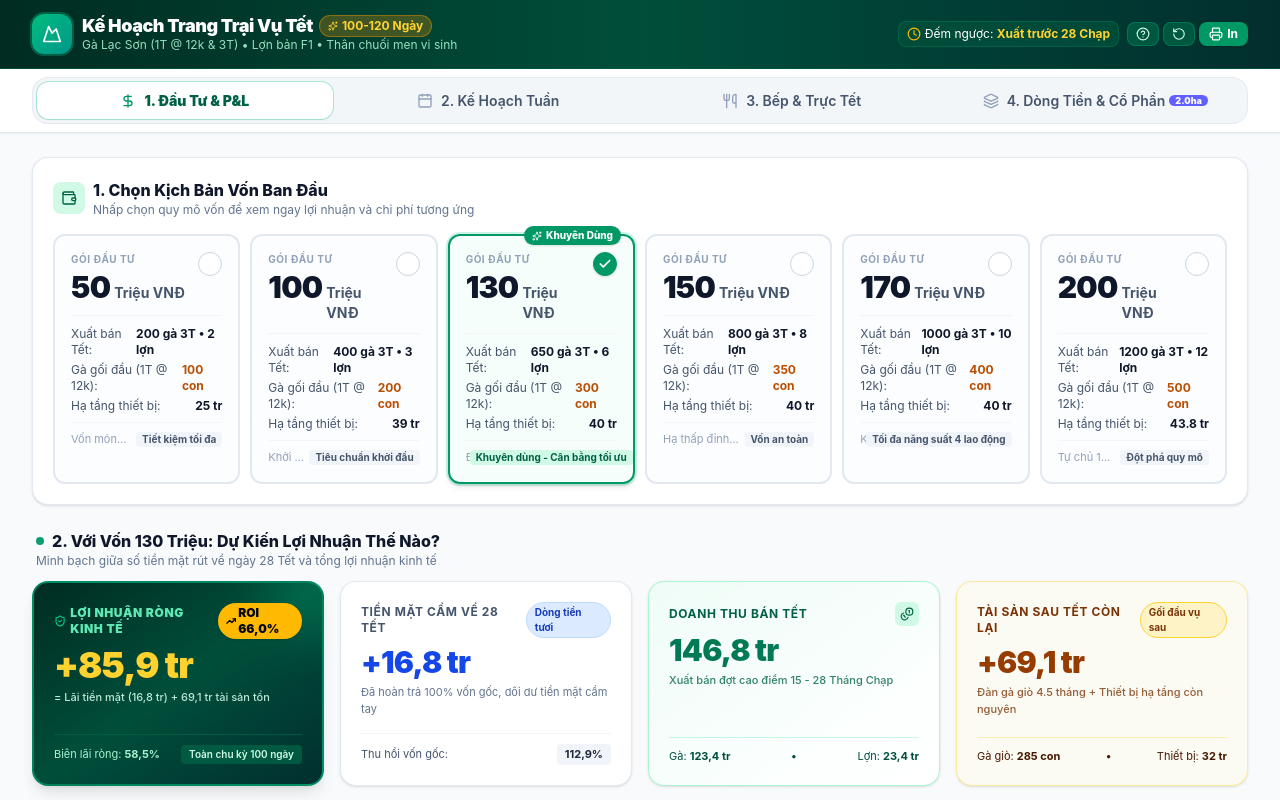
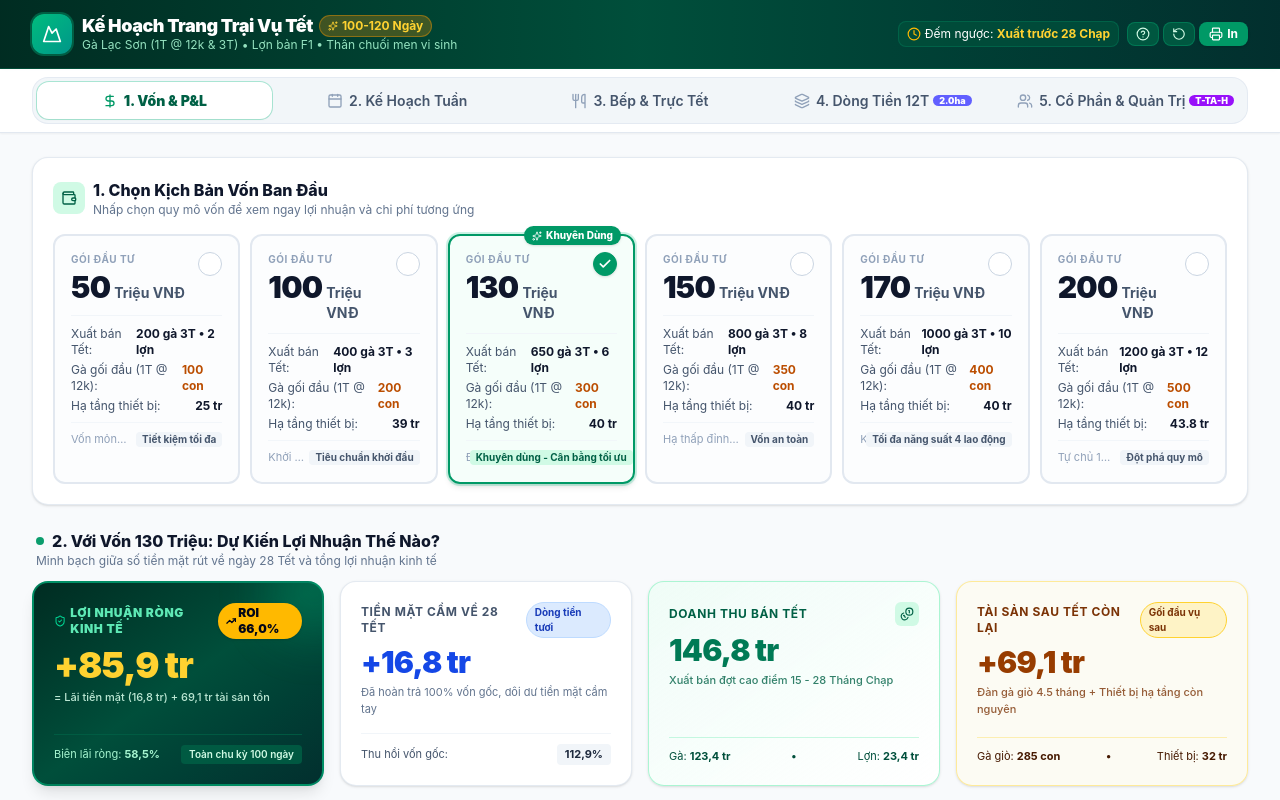
Before and after one commit to cxt2589/trang-trai, a React (Vite) app in the folder dashboard/: page / in a window 1280 px wide. Shown: the top 800 px of the page. Built offline with nearby package versions, Linux system fonts and the light colour scheme.

Commit message:
feat(nav): tach rieng phan he co cau co phan thanh Tab 5 tren menu

```diff
--- a/dashboard/src/App.jsx
+++ b/dashboard/src/App.jsx
@@ -1,6 +1,6 @@
 import React, { useState } from "react";
 import confetti from "canvas-confetti";
-import { DollarSign, Calendar, Utensils, Layers } from "lucide-react";
+import { DollarSign, Calendar, Utensils, Layers, Users } from "lucide-react";
 import { Header } from "./components/Header";
 import { ScenarioSelector } from "./components/ScenarioSelector";
 import { KPICards } from "./components/KPICards";
@@ -15,11 +15,12 @@ import { Footer } from "./components/Footer";
 import { LivingCostTab } from "./components/LivingCostTab";
 import { ActionPlanTab } from "./components/ActionPlanTab";
 import { CashFlow12MTab } from "./components/CashFlow12MTab";
+import { EquityGovernanceSection } from "./components/EquityGovernanceSection";
 import { PRESET_SCENARIOS } from "./data/farmData";
 import { calculateFinancials } from "./utils/calculator";
 
 export default function App() {
-  const [activeTab, setActiveTab] = useState("financial"); // "financial", "action_plan", "living_cost", "cash_flow_12m"
+  const [activeTab, setActiveTab] = useState("financial"); // "financial", "action_plan", "living_cost", "cash_flow_12m", "equity_governance"
   const [scenarioId, setScenarioId] = useState(130);
   const [chickenPrice, setChickenPrice] = useState(200000);
   const [pigPrice, setPigPrice] = useState(130000);
@@ -79,14 +80,14 @@ export default function App() {
         onOpenGlossary={() => setIsGlossaryOpen(true)}
       />
 
-      {/* Main Navigation Tabs - Segmented Control 4 Cột Vừa Khít Mọi Màn Hình (Không Trượt Ngang) */}
+      {/* Main Navigation Tabs - Segmented Control 5 Cột Vừa Khít Mọi Màn Hình */}
       <nav aria-label="Chuyển đổi phân hệ" className="bg-white/95 backdrop-blur-md border-b border-slate-200 sticky top-0 z-50 shadow-xs no-print">
-        <div className="max-w-7xl mx-auto px-2 sm:px-6 lg:px-8 py-1.5 sm:py-2">
-          <div className="grid grid-cols-4 gap-1 sm:gap-2 bg-slate-100/90 p-1 rounded-xl sm:rounded-2xl border border-slate-200/80">
+        <div className="max-w-7xl mx-auto px-1.5 sm:px-6 lg:px-8 py-1.5 sm:py-2">
+          <div className="grid grid-cols-5 gap-1 sm:gap-2 bg-slate-100/90 p-1 rounded-xl sm:rounded-2xl border border-slate-200/80">
             {/* Tab 1: Vốn & P&L Vụ Tết */}
             <button
               onClick={() => setActiveTab("financial")}
-              className={`py-1.5 sm:py-2 px-1 sm:px-3 rounded-lg sm:rounded-xl text-center transition flex flex-col sm:flex-row items-center justify-center gap-0.5 sm:gap-2 cursor-pointer select-none ${
+              className={`py-1.5 sm:py-2 px-0.5 sm:px-2 rounded-lg sm:rounded-xl text-center transition flex flex-col sm:flex-row items-center justify-center gap-0.5 sm:gap-1.5 cursor-pointer select-none ${
                 activeTab === "financial"
                   ? "bg-white text-emerald-800 shadow-xs ring-1 ring-emerald-500/30 font-black"
                   : "text-slate-600 hover:text-slate-900 hover:bg-white/60 font-semibold"
@@ -94,15 +95,15 @@ export default function App() {
             >
               <DollarSign className={`w-3.5 h-3.5 sm:w-4 sm:h-4 flex-shrink-0 ${activeTab === "financial" ? "text-emerald-600" : "text-slate-400"}`} />
               <div className="leading-tight">
-                <span className="block sm:hidden text-[10px] sm:text-xs">1. P&L Tết</span>
-                <span className="hidden sm:inline text-xs sm:text-sm">1. Đầu Tư & P&L</span>
+                <span className="block sm:hidden text-[9px]">1. P&L</span>
+                <span className="hidden sm:inline text-xs sm:text-sm">1. Vốn & P&L</span>
               </div>
             </button>
 
             {/* Tab 2: Kế hoạch tác chiến */}
             <button
               onClick={() => setActiveTab("action_plan")}
-              className={`py-1.5 sm:py-2 px-1 sm:px-3 rounded-lg sm:rounded-xl text-center transition flex flex-col sm:flex-row items-center justify-center gap-0.5 sm:gap-2 cursor-pointer select-none ${
+              className={`py-1.5 sm:py-2 px-0.5 sm:px-2 rounded-lg sm:rounded-xl text-center transition flex flex-col sm:flex-row items-center justify-center gap-0.5 sm:gap-1.5 cursor-pointer select-none ${
                 activeTab === "action_plan"
                   ? "bg-white text-blue-800 shadow-xs ring-1 ring-blue-500/30 font-black"
                   : "text-slate-600 hover:text-slate-900 hover:bg-white/60 font-semibold"
@@ -110,7 +111,7 @@ export default function App() {
             >
               <Calendar className={`w-3.5 h-3.5 sm:w-4 sm:h-4 flex-shrink-0 ${activeTab === "action_plan" ? "text-blue-600" : "text-slate-400"}`} />
               <div className="leading-tight">
-                <span className="block sm:hidden text-[10px] sm:text-xs">2. Tác Chiến</span>
+                <span className="block sm:hidden text-[9px]">2. Tuần</span>
                 <span className="hidden sm:inline text-xs sm:text-sm">2. Kế Hoạch Tuần</span>
               </div>
             </button>
@@ -118,7 +119,7 @@ export default function App() {
             {/* Tab 3: Bếp ăn & Trực Tết */}
             <button
               onClick={() => setActiveTab("living_cost")}
-              className={`py-1.5 sm:py-2 px-1 sm:px-3 rounded-lg sm:rounded-xl text-center transition flex flex-col sm:flex-row items-center justify-center gap-0.5 sm:gap-2 cursor-pointer select-none ${
+              className={`py-1.5 sm:py-2 px-0.5 sm:px-2 rounded-lg sm:rounded-xl text-center transition flex flex-col sm:flex-row items-center justify-center gap-0.5 sm:gap-1.5 cursor-pointer select-none ${
                 activeTab === "living_cost"
                   ? "bg-white text-amber-800 shadow-xs ring-1 ring-amber-500/30 font-black"
                   : "text-slate-600 hover:text-slate-900 hover:bg-white/60 font-semibold"
@@ -126,7 +127,7 @@ export default function App() {
             >
               <Utensils className={`w-3.5 h-3.5 sm:w-4 sm:h-4 flex-shrink-0 ${activeTab === "living_cost" ? "text-amber-600" : "text-slate-400"}`} />
               <div className="leading-tight">
-                <span className="block sm:hidden text-[10px] sm:text-xs">3. Bếp Ăn</span>
+                <span className="block sm:hidden text-[9px]">3. Bếp Ăn</span>
                 <span className="hidden sm:inline text-xs sm:text-sm">3. Bếp & Trực Tết</span>
               </div>
             </button>
@@ -134,7 +135,7 @@ export default function App() {
             {/* Tab 4: Dòng tiền 12 tháng */}
             <button
               onClick={() => setActiveTab("cash_flow_12m")}
-              className={`py-1.5 sm:py-2 px-1 sm:px-3 rounded-lg sm:rounded-xl text-center transition flex flex-col sm:flex-row items-center justify-center gap-0.5 sm:gap-2 cursor-pointer select-none relative ${
+              className={`py-1.5 sm:py-2 px-0.5 sm:px-2 rounded-lg sm:rounded-xl text-center transition flex flex-col sm:flex-row items-center justify-center gap-0.5 sm:gap-1.5 cursor-pointer select-none relative ${
                 activeTab === "cash_flow_12m"
                   ? "bg-white text-indigo-800 shadow-xs ring-1 ring-indigo-500/30 font-black"
                   : "text-slate-600 hover:text-slate-900 hover:bg-white/60 font-semibold"
@@ -142,10 +143,29 @@ export default function App() {
             >
               <Layers className={`w-3.5 h-3.5 sm:w-4 sm:h-4 flex-shrink-0 ${activeTab === "cash_flow_12m" ? "text-indigo-600" : "text-slate-400"}`} />
               <div className="leading-tight flex items-center justify-center gap-1">
-                <span className="block sm:hidden text-[10px] sm:text-xs">4. Cổ Phần & 12T</span>
-                <span className="hidden sm:inline text-xs sm:text-sm">4. Dòng Tiền & Cổ Phần</span>
-                <span className="hidden lg:inline bg-indigo-500 text-white text-[9px] font-black px-1.5 py-0.2 rounded-full">
+                <span className="block sm:hidden text-[9px]">4. Dòng Tiền</span>
+                <span className="hidden sm:inline text-xs sm:text-sm">4. Dòng Tiền 12T</span>
+                <span className="hidden xl:inline bg-indigo-500 text-white text-[9px] font-black px-1.5 py-0.2 rounded-full">
                   2.0ha
+                </span>
+              </div>
+            </button>
+
+            {/* Tab 5: Cổ phần & Quản trị 3 bên */}
+            <button
+              onClick={() => setActiveTab("equity_governance")}
+              className={`py-1.5 sm:py-2 px-0.5 sm:px-2 rounded-lg sm:rounded-xl text-center transition flex flex-col sm:flex-row items-center justify-center gap-0.5 sm:gap-1.5 cursor-pointer select-none relative ${
+                activeTab === "equity_governance"
+                  ? "bg-white text-purple-800 shadow-xs ring-1 ring-purple-500/30 font-black"
+                  : "text-slate-600 hover:text-slate-900 hover:bg-white/60 font-semibold"
+              }`}
+            >
+              <Users className={`w-3.5 h-3.5 sm:w-4 sm:h-4 flex-shrink-0 ${activeTab === "equity_governance" ? "text-purple-600" : "text-slate-400"}`} />
+              <div className="leading-tight flex items-center justify-center gap-1">
+                <span className="block sm:hidden text-[9px]">5. Cổ Phần</span>
+                <span className="hidden sm:inline text-xs sm:text-sm">5. Cổ Phần & Quản Trị</span>
+                <span className="hidden xl:inline bg-purple-600 text-white text-[9px] font-black px-1.5 py-0.2 rounded-full">
+                  T-TA-H
                 </span>
               </div>
             </button>
@@ -246,6 +266,14 @@ export default function App() {
             onSelectCapital={handleSelectScenario}
             onSwitchToFinancialTab={() => setActiveTab("financial")}
             onSwitchToActionPlanTab={() => setActiveTab("action_plan")}
+            onSwitchToEquityTab={() => setActiveTab("equity_governance")}
+          />
+        )}
+
+        {/* Tab 5: Cơ cấu cổ phần & Quản trị 3 bên (T, TA, H) */}
+        {activeTab === "equity_governance" && (
+          <EquityGovernanceSection
+            onSwitchToCashFlowTab={() => setActiveTab("cash_flow_12m")}
           />
         )}
       </main>
--- a/dashboard/src/components/EquityGovernanceSection.jsx
+++ b/dashboard/src/components/EquityGovernanceSection.jsx
@@ -77,17 +77,26 @@ export function EquityGovernanceSection({
             </span>
           </div>
           <h3 className="text-base sm:text-xl font-extrabold text-slate-900 mt-1 flex items-center gap-2">
-            8. Cơ Cấu Cổ Phần, Quyền Lực & Chính Sách Phân Phối Lợi Tức (T, TA, H)
+            5. Cơ Cấu Cổ Phần, Quyền Lực & Chính Sách Phân Phối Lợi Tức (T, TA, H)
           </h3>
           <p className="text-xs sm:text-sm text-slate-500 mt-0.5">
             Cơ chế phân quyền chuẩn startup nông nghiệp: bảo vệ quyền điều hành của Chủ tịch (T), tôn trọng quyền sử dụng đất của Chủ đất (H), và kích hoạt tối đa động lực cống hiến của Giám đốc Vận hành (TA).
           </p>
         </div>
 
-        <div className="flex items-center gap-2 self-start lg:self-auto">
-          <span className="bg-emerald-50 text-emerald-800 border border-emerald-200 text-xs font-extrabold px-3 py-1 rounded-xl">
+        <div className="flex items-center gap-2 self-start lg:self-auto flex-wrap">
+          <span className="bg-emerald-50 text-emerald-800 border border-emerald-200 text-xs font-extrabold px-3 py-1.5 rounded-xl">
             Sạch nợ từ T09/2027 • Kích hoạt chia lãi từ T10/2027
           </span>
+          {onSwitchToCashFlowTab && (
+            <button
+              onClick={onSwitchToCashFlowTab}
+              className="px-3 py-1.5 bg-indigo-50 hover:bg-indigo-100 text-indigo-700 border border-indigo-200 rounded-xl text-xs font-bold transition flex items-center gap-1.5 cursor-pointer shadow-xs"
+            >
+              <span>Xem Dòng Tiền 12T (Tab 4)</span>
+              <ArrowRight className="w-3.5 h-3.5" />
+            </button>
+          )}
         </div>
       </div>
 
```
Also changed, not shown: dashboard/src/components/CashFlow12MTab.jsx (+40 -18 lines).
